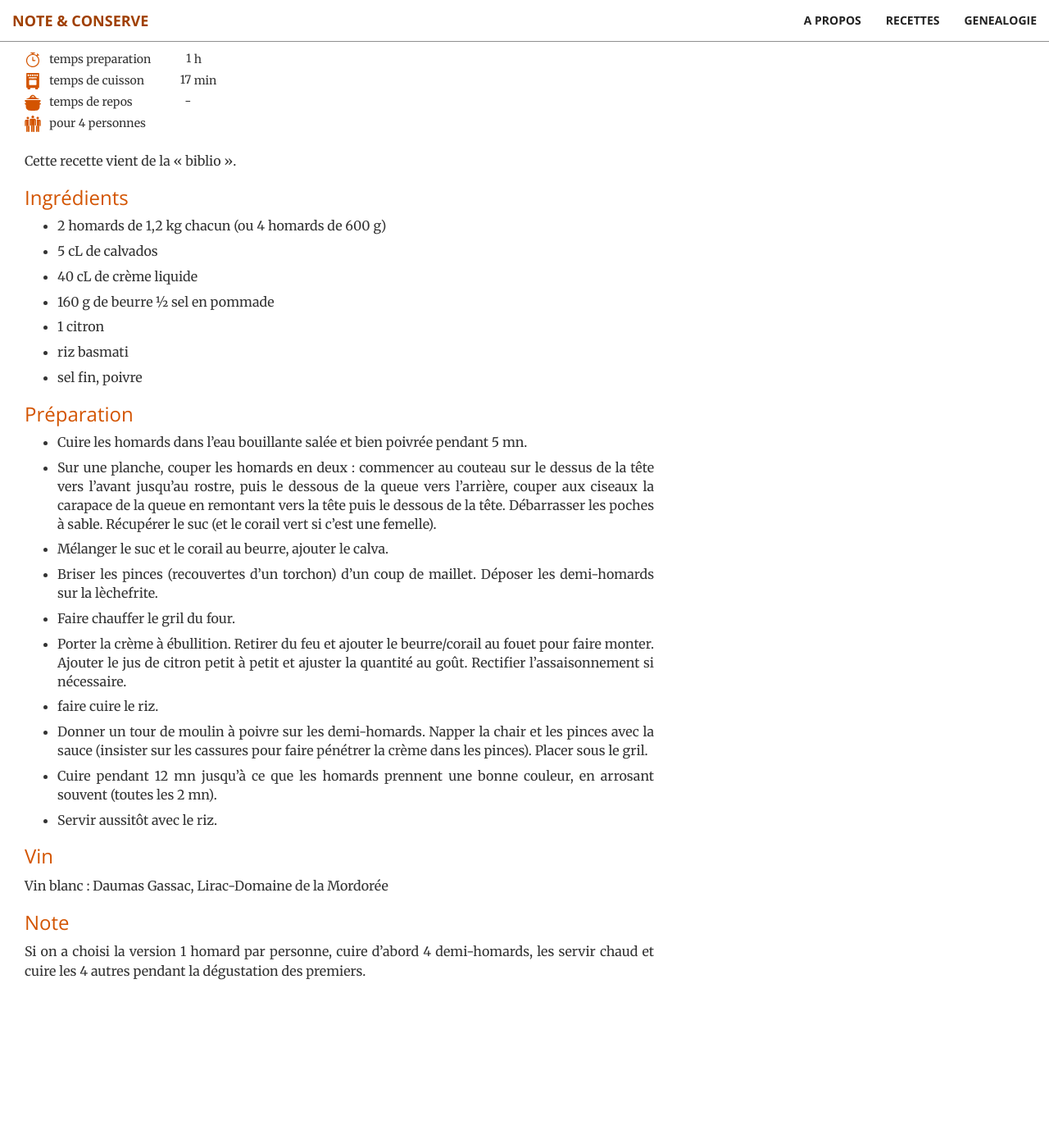
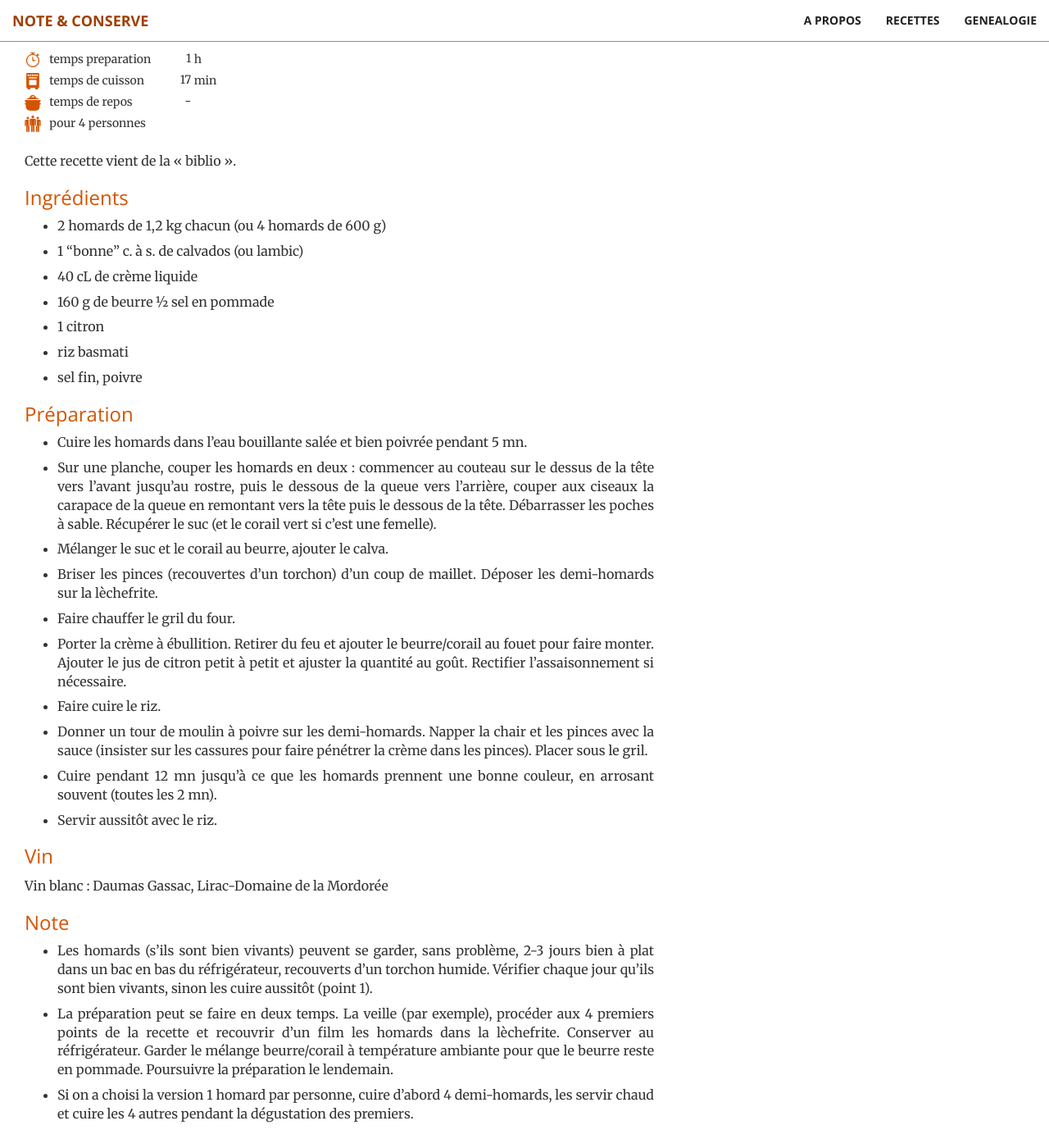
Before and after one commit to brignogan/brignogan.github.io, a Jekyll site: the page built from _posts/2018-05-17-homardgrille.md, in a window 1280 px wide and 1400 px high, scrolled down 355 px. Shown: the whole window at 82% size. Built offline with Jekyll 4.4.1, drawn with Linux system fonts in a browser that asks for light colours; before the commit the page ends 1591 px from its top, so only the background shows below that.

Commit message:
homard grillé
correction de la recette

```diff
--- a/_posts/2018-05-17-homardgrille.md
+++ b/_posts/2018-05-17-homardgrille.md
@@ -13,7 +13,7 @@ Cette recette vient de la « biblio ».
 
 ### Ingrédients
 * 2 homards de 1,2 kg chacun (ou 4 homards de 600 g)
-* 5 cL de calvados
+* 1 "bonne" c. à s. de calvados (ou lambic)
 * 40 cL de crème liquide
 * 160 g de beurre ½ sel en pommade
 * 1 citron
@@ -27,7 +27,7 @@ Cette recette vient de la « biblio ».
 * Briser les pinces (recouvertes d’un torchon) d’un coup de maillet. Déposer les demi-homards sur la lèchefrite.
 * Faire chauffer le gril du four.
 * Porter la crème à ébullition. Retirer du feu et ajouter le beurre/corail au fouet pour faire monter. Ajouter le jus de citron petit à petit et ajuster la quantité au goût. Rectifier l’assaisonnement si nécessaire.
-* faire cuire le riz.
+* Faire cuire le riz.
 * Donner un tour de moulin à poivre sur les demi-homards. Napper la chair et les pinces avec la sauce (insister sur les cassures pour faire pénétrer la crème dans les pinces). Placer sous le gril.
 * Cuire pendant 12 mn jusqu’à ce que les homards prennent une bonne couleur, en arrosant souvent (toutes les 2 mn).
 * Servir aussitôt avec le riz.
@@ -36,4 +36,6 @@ Cette recette vient de la « biblio ».
 Vin blanc : Daumas Gassac, Lirac-Domaine de la Mordorée
 
 ### Note
-Si on a choisi la version 1 homard par personne, cuire d’abord 4 demi-homards, les servir chaud et cuire les 4 autres pendant la dégustation des premiers.
+* Les homards (s'ils sont bien vivants) peuvent se garder, sans problème, 2-3 jours bien à plat dans un bac en bas du réfrigérateur, recouverts d'un torchon humide. Vérifier chaque jour qu'ils sont bien vivants, sinon les cuire aussitôt (point 1).
+* La préparation peut se faire en deux temps. La veille (par exemple), procéder aux 4 premiers points de la recette et recouvrir d'un film les homards dans la lèchefrite. Conserver au réfrigérateur. Garder le mélange beurre/corail à température ambiante pour que le beurre reste en pommade. Poursuivre la préparation le lendemain.
+* Si on a choisi la version 1 homard par personne, cuire d’abord 4 demi-homards, les servir chaud et cuire les 4 autres pendant la dégustation des premiers.
```
Also changed, not shown: 1 other file.
